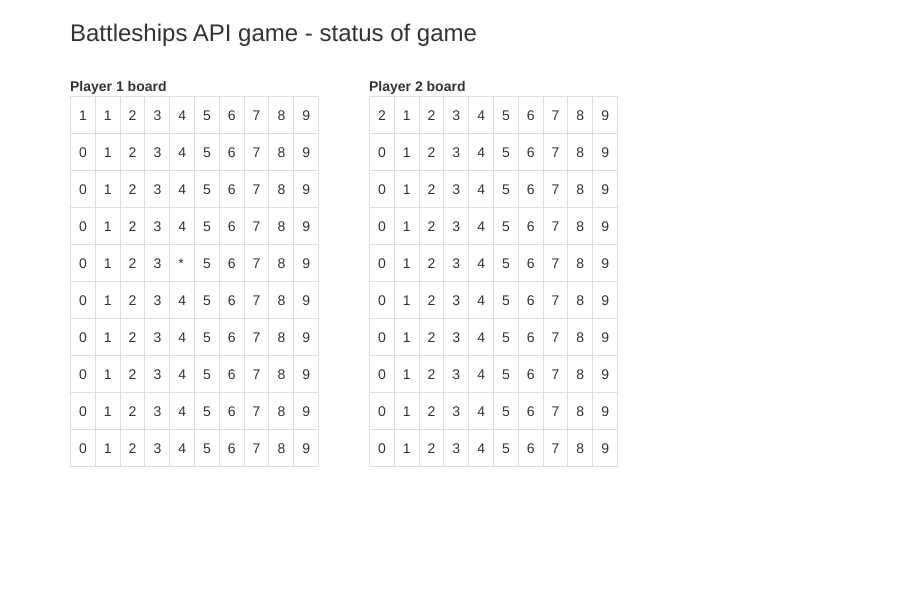
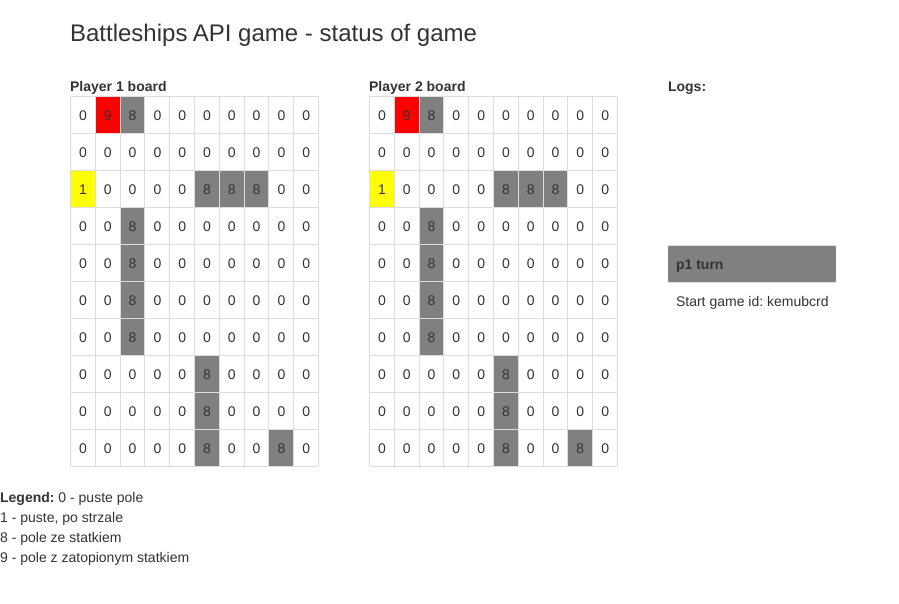
Before and after one commit to klodnickik/battleshipsAPIgame, a Flask app: page / in a window 1280 px wide. Shown: the top 604 px of the page, without its empty margins (0-899 px from the left). Run offline with Flask 2, Linux system fonts and the light colour scheme; some libraries are stand-ins or nearby versions.

Commit message:
Added docker, version 0.1.1

```diff
--- a/app/bsobjects.py
+++ b/app/bsobjects.py
@@ -1,19 +1,109 @@
+import random
+import string
+
+def randomString(stringLength=10):
+    """Generate a random string of fixed length """
+    letters = string.ascii_lowercase
+    return ''.join(random.choice(letters) for i in range(stringLength))
+
 class Player:
     def __init__(self,  player_no):
-          self.player_no = player_no
-          self.board = [
-                [player_no, 1, 2, 3, 4, 5, 6, 7, 8, 9],
-                [0, 1, 2, 3, 4, 5, 6, 7, 8, 9],
-                [0, 1, 2, 3, 4, 5, 6, 7, 8, 9],
-                [0, 1, 2, 3, 4, 5, 6, 7, 8, 9],
-                [0, 1, 2, 3, 4, 5, 6, 7, 8, 9],
-                [0, 1, 2, 3, 4, 5, 6, 7, 8, 9],
-                [0, 1, 2, 3, 4, 5, 6, 7, 8, 9],
-                [0, 1, 2, 3, 4, 5, 6, 7, 8, 9],
-                [0, 1, 2, 3, 4, 5, 6, 7, 8, 9],
-                [0, 1, 2, 3, 4, 5, 6, 7, 8, 9]
+        self.player_no = player_no
+        self.board = [
+                [0, 9, 8, 0, 0, 0, 0, 0, 0, 0],
+                [0, 0, 0, 0, 0, 0, 0, 0, 0, 0],
+                [1, 0, 0, 0, 0, 8, 8, 8, 0, 0],
+                [0, 0, 8, 0, 0, 0, 0, 0, 0, 0],
+                [0, 0, 8, 0, 0, 0, 0, 0, 0, 0],
+                [0, 0, 8, 0, 0, 0, 0, 0, 0, 0],
+                [0, 0, 8, 0, 0, 0, 0, 0, 0, 0],
+                [0, 0, 0, 0, 0, 8, 0, 0, 0, 0],
+                [0, 0, 0, 0, 0, 8, 0, 0, 0, 0],
+                [0, 0, 0, 0, 0, 8, 0, 0, 8, 0]
                 ]
+        self.player_key = randomString(10)
 
 
-    def Shot(self, row, col):
-        self.board[row][col] = "*"
+    def shot(self, row, col):
+        if self.board[row][col] == 0 or self.board[row][col] == 1:
+            self.board[row][col] = 1
+            _result = "[miss] no ship"
+
+        if self.board[row][col] == 8 or self.board[row][col] == 9:
+            self.board[row][col] = 9
+            _sink_check = self.checkIfsink(row,col)
+            sink = _sink_check[0]
+            battle_size = _sink_check[1]
+
+            if sink:
+                _result = "[sunk] succesful shot, ship sunk (size:" + str(battle_size) + ")"
+            else:
+                _result = "[hit] succesful shot, the ship is sailing"
+
+        return _result
+
+    def checkIfsink(self, row, col):
+
+        sink = True
+        battle_size = 1
+        sink_segment = 1
+
+        # check up
+        _row = row - 1
+        _col = col
+        while (self.board[_row][_col] >=8) and (_row >= 0):
+            battle_size = battle_size + 1
+            if self.board[_row][_col] == 9: sink_segment = sink_segment + 1
+            _row = _row - 1
+
+        # check down
+        _row = row + 1
+        _col = col
+        while (self.board[_row][_col] >=8) and (_row <= 9):
+            battle_size = battle_size + 1
+            if self.board[_row][_col] == 9: sink_segment = sink_segment + 1
+            _row = _row + 1
+
+        # check left
+        _row = row
+        _col = col - 1
+        while (self.board[_row][_col] >=8) and (_col >= 0):
+            battle_size = battle_size + 1
+            if self.board[_row][_col] == 9: sink_segment = sink_segment + 1
+            _col = _col - 1
+
+        # check right
+        _row = row
+        _col = col + 1
+        while (self.board[_row][_col] >=8) and (_col <= 9):
+            battle_size = battle_size + 1
+            if self.board[_row][_col] == 9: sink_segment = sink_segment + 1
+            _col = _col + 1
+
+
+        print ("Battle size: {}, sunk segments: {}".format(battle_size, sink_segment))
+        if battle_size != sink_segment: sink = False
+        return sink, battle_size
+
+
+
+class Game:
+
+    def __init__(self):
+        self.id = randomString(8)
+        self.status = "start"
+        self.active_player = "p1"
+
+    def checkGameId(self, game_id):
+        if game_id == "test-game":
+            test_result = True
+        else:
+            test_result = False
+        print (test_result)
+        return test_result
+
+    def playerChange(self):
+        if self.active_player == "p1":
+            self.active_player = "p2"
+        else:
+            self.active_player = "p1"
--- a/app/routes.py
+++ b/app/routes.py
@@ -1,17 +1,66 @@
 from app import app
 from flask import render_template
-from app.bsobjects import Player
+from app.bsobjects import Player, Game
 
 
+g = Game()
+logs = []
+
+logs.append("Start game id: " + g.id)
 
 p1 = Player(1)
+
+print ("Player 1 key is {}. Game id {}".format(p1.player_key, g.id))
 p2 = Player(2)
+print ("Player 2 key is {}".format(p2.player_key))
+
+
 
 
 @app.route('/')
 def index_page():
 
-    p1.Shot(4,4)
+
+    return render_template('index.html', board_p1=p1.board, board_p2=p2.board, logs = logs, player_active = g.active_player)
 
 
-    return render_template('index.html', board_p1=p1.board, board_p2=p2.board)
+@app.route('/shoot/<game_id>/<player_key>/<player_id>/<row>/<column>')
+def shot_call(row,column,player_key, game_id, player_id):
+    _test_result = True
+    try:
+        _col = int(column)
+        _row = int(row)
+    except:
+        _col = -1
+        _row = -1
+
+    # check game id
+    if g.checkGameId(game_id) == False:
+        _test_result = False
+        _error_message = "incorrect  transaction key (error 403)"
+        _error_code = 403
+
+    # dodac sprawdzenie player_id
+
+    # check the player turn
+    if (g.active_player != player_id) and _test_result:
+        _test_result = False
+        _error_message = "turn  of other player (error 409)"
+        _error_code = 409
+
+    # check range of shot
+    if ((_row < 0) or (_row > 9) or (_col < 0) or (_col > 9)) and _test_result:
+        _test_result = False
+        _error_message = "incorrect shot range. Expected [0-9]/[0-9] (error 409)"
+        _error_code = 409
+
+    if _test_result == True:
+
+        if player_id == "p1": shot_result = p1.shot(_row,_col)
+        if player_id == "p2": shot_result = p2.shot(int(row),int(column))
+
+        logs.append(player_id +": shot (" + row + "/" + column + "). " + shot_result)
+        g.playerChange()
+        return shot_result, 200
+    else:
+        return _error_message, _error_code
--- a/app/templates/_board.html
+++ b/app/templates/_board.html
@@ -1,5 +1,15 @@
 <tr>
 {% for field in board_row %}
+
+    {% if field==8 %}
+    <td bgcolor=grey>{{ field }} </td>
+    {% elif field==9 %}
+    <td bgcolor=red>{{ field }} </td>
+    {% elif field==1 %}
+    <td bgcolor=yellow>{{ field }} </td>
+    {% else %}
     <td>{{ field }} </td>
+    {% endif %}
+
 {% endfor %}
 </tr>
--- /dev/null
+++ b/app/templates/_log.html
@@ -0,0 +1,5 @@
+<tr>
+    <td>
+    {{ log }}
+    </td>
+</tr>
--- a/app/templates/index.html
+++ b/app/templates/index.html
@@ -7,6 +7,7 @@ Battleships API game
 
 {% block content %}
 
+<meta http-equiv="refresh" content="5" >
 <div class="container">
 <h3>Battleships API game - status of game</h3><br>
 
@@ -15,6 +16,8 @@ Battleships API game
         <td><b>Player 1 board</b></td>
         <td width="50px"></td>
         <td><b>Player 2 board</b></td>
+        <td width="50px"></td>
+        <td><b>Logs:</b></td>
     </tr>
 
     <tr>
@@ -36,8 +39,25 @@ Battleships API game
             </table>
         </td>
 
+        <td></td>
+
+        <td>
+            <table class="table" >
+            <tr><th bgcolor=grey> {{ player_active }} turn</th></tr>
+            {% for log in logs %}
+                {% include '_log.html' %}
+            {% endfor %}
+            </table>
+        </td>
+
     </tr>
 </table>
 </div>
 
+<b>Legend:</b>
+0 - puste pole<br>
+1 - puste, po strzale<br>
+8 - pole ze statkiem<br>
+9 - pole z zatopionym statkiem<br>
+
 {% endblock %}
```
Also changed, not shown: 3 other files.
